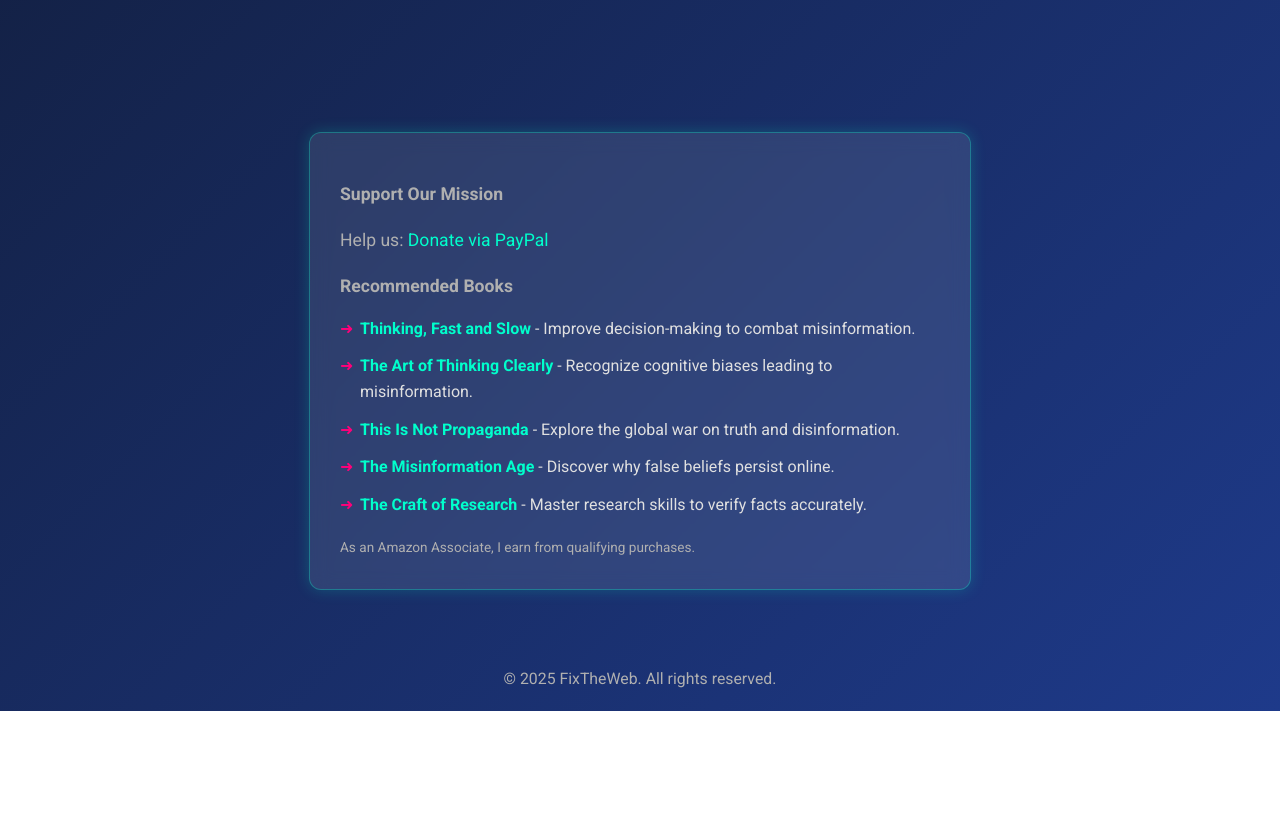
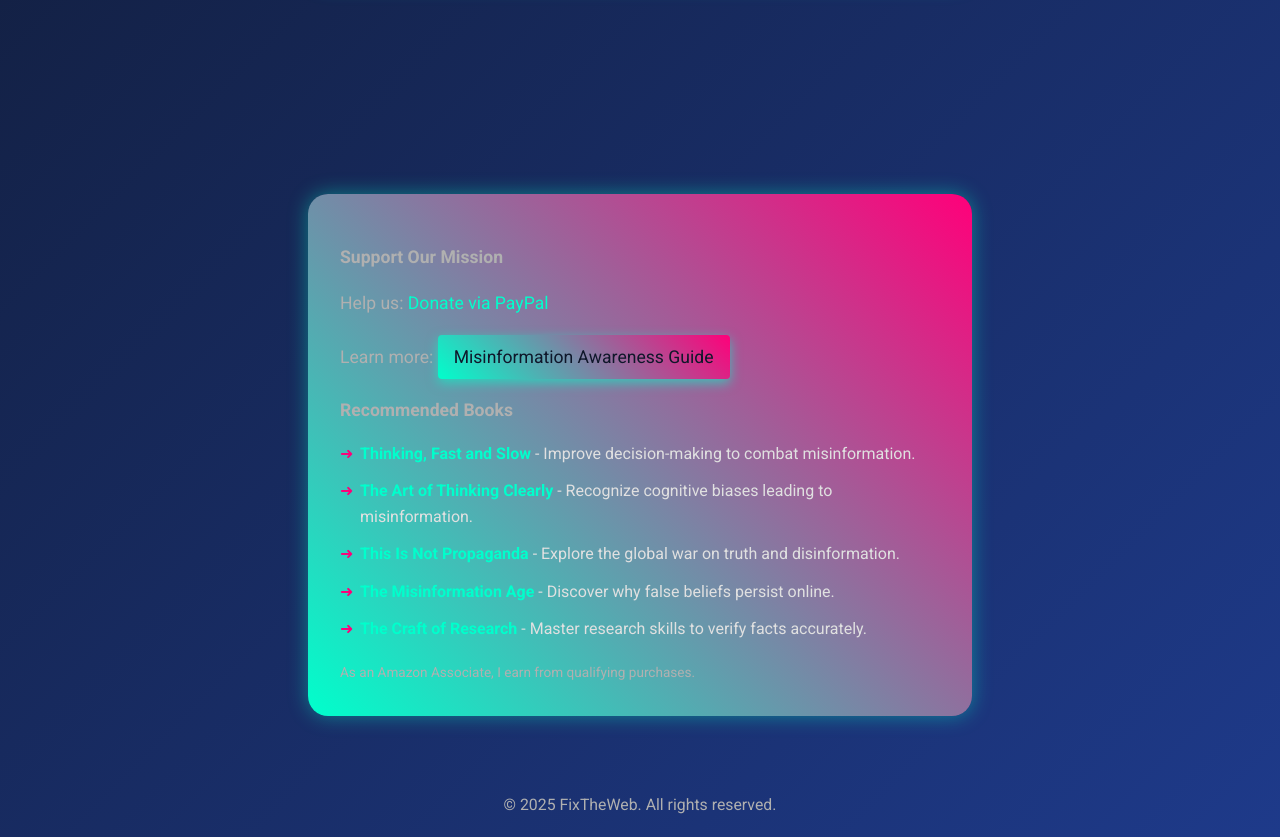
Before and after one commit to FixTheWeb/fix-the-web, a plain HTML site: page index.html in a window 1280 px wide. Shown: the part 860-1697 px from the top of the page. Before the commit the page ends 1571 px from the top, so only its background shows below. Drawn offline with Linux system fonts and the light colour scheme.

Commit message:
Update index.html

```diff
--- a/index.html
+++ b/index.html
@@ -59,21 +59,33 @@
         form, .monetize {
             max-width: 600px;
             width: 90%;
-            background: rgba(255, 255, 255, 0.1);
-            backdrop-filter: blur(10px);
+            background: rgba(255, 255, 255, 0.05);
+            backdrop-filter: blur(15px);
             padding: 30px;
-            border-radius: 12px;
-            border: 1px solid rgba(0, 255, 204, 0.3);
-            box-shadow: 0 0 15px rgba(0, 255, 204, 0.2);
-            margin: 150px 0 30px;
+            border-radius: 20px;
+            border: 2px solid transparent;
+            background-clip: padding-box;
+            box-shadow: 0 0 20px rgba(0, 255, 204, 0.4), inset 0 0 10px rgba(0, 255, 204, 0.2);
+            margin: 180px 0 30px;
             transition: transform 0.3s, box-shadow 0.3s;
             animation: fadeIn 1s ease-out;
             position: relative;
             z-index: 1;
         }
+        form::before, .monetize::before {
+            content: '';
+            position: absolute;
+            top: -2px;
+            left: -2px;
+            right: -2px;
+            bottom: -2px;
+            border-radius: 20px;
+            background: linear-gradient(45deg, #00ffcc, #ff007a);
+            z-index: -1;
+        }
         form:hover, .monetize:hover {
             transform: translateY(-5px);
-            box-shadow: 0 12px 30px rgba(0, 255, 204, 0.3);
+            box-shadow: 0 12px 30px rgba(0, 255, 204, 0.5);
         }
         label {
             font-weight: bold;
@@ -138,9 +150,27 @@
             color: white;
             border-radius: 4px;
             box-shadow: 0 2px 8px rgba(255, 0, 122, 0.4);
+            transition: background 0.3s, box-shadow 0.3s, transform 0.3s;
         }
         .monetize a[href*="paypal"]:hover {
             background: #e6006b;
+            box-shadow: 0 4px 12px rgba(255, 0, 122, 0.6);
+            transform: translateY(-2px);
+            text-decoration: none;
+        }
+        .monetize a[href*="docs.google.com"] {
+            display: inline-block;
+            padding: 8px 16px;
+            background: linear-gradient(45deg, #00ffcc, #ff007a);
+            color: #0f172a;
+            border-radius: 4px;
+            box-shadow: 0 2px 8px rgba(0, 255, 204, 0.4);
+            transition: box-shadow 0.3s, transform 0.3s;
+            animation: pulse 2s infinite;
+        }
+        .monetize a[href*="docs.google.com"]:hover {
+            box-shadow: 0 4px 12px rgba(0, 255, 204, 0.6);
+            transform: translateY(-2px);
             text-decoration: none;
         }
         .monetize ul {
@@ -205,7 +235,7 @@
             form, .monetize {
                 padding: 20px;
                 width: 95%;
-                margin: 120px 0 20px;
+                margin: 140px 0 20px;
             }
             h1 {
                 font-size: 2em;
@@ -241,6 +271,7 @@
     <div class="monetize">
         <p><strong>Support Our Mission</strong></p>
         <p>Help us: <a href="YOUR_PAYPAL_DONATE_LINK" target="_blank">Donate via PayPal</a></p>
+        <p>Learn more: <a href="https://docs.google.com/document/d/1qev_UhtJUF_Wip6ERKqTQ7KxBFZ3t5EjXpIBmPcFGnA/view?usp=sharing" target="_blank">Misinformation Awareness Guide</a></p>
         <p><strong>Recommended Books</strong></p>
         <ul>
             <li><strong><a href="https://www.amazon.com/Thinking-Fast-Slow-Daniel-Kahneman/dp/0374533555?tag=fixtheweb21-20" target="_blank">Thinking, Fast and Slow</a></strong> - Improve decision-making to combat misinformation.</li>
```
